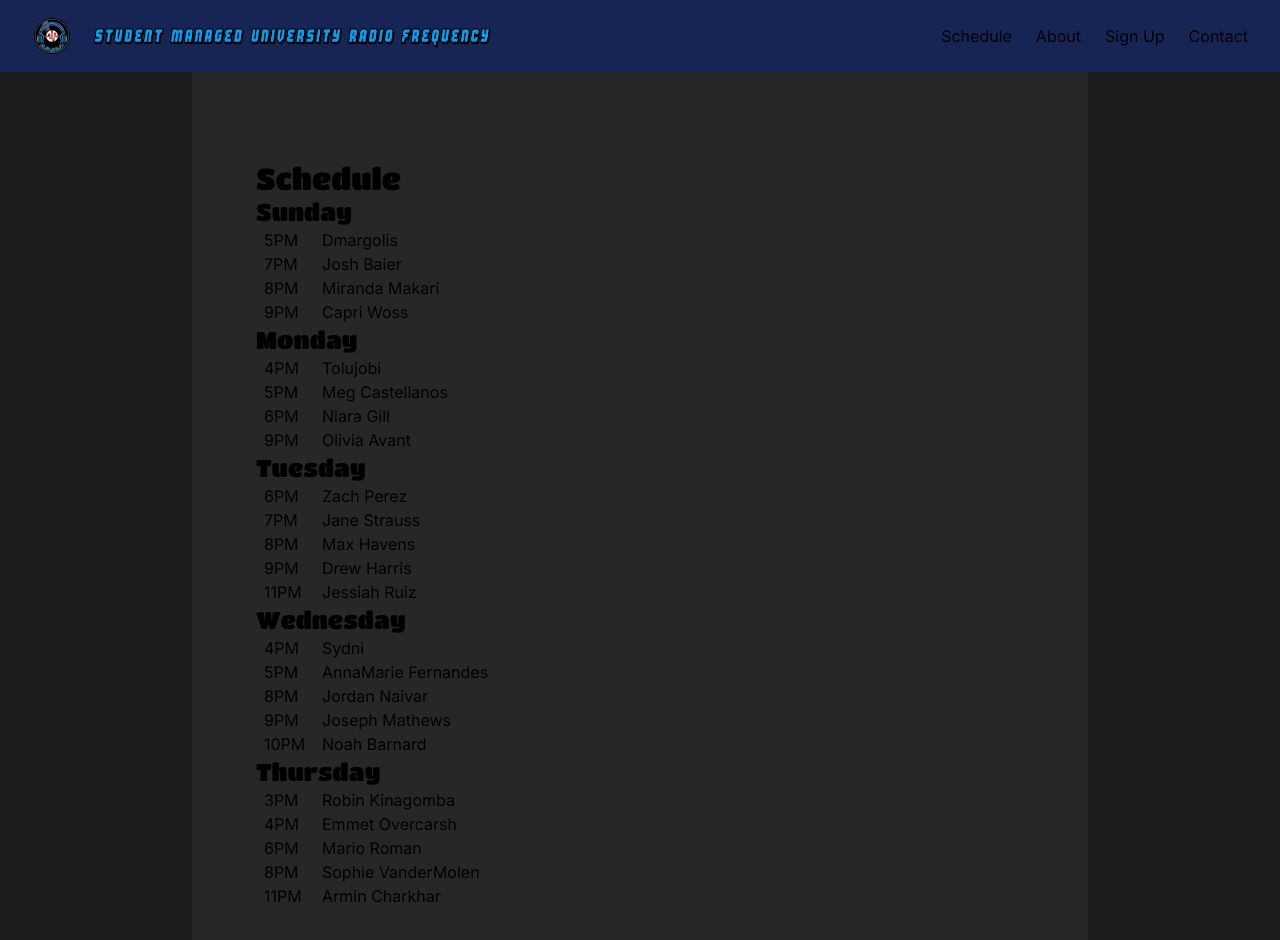
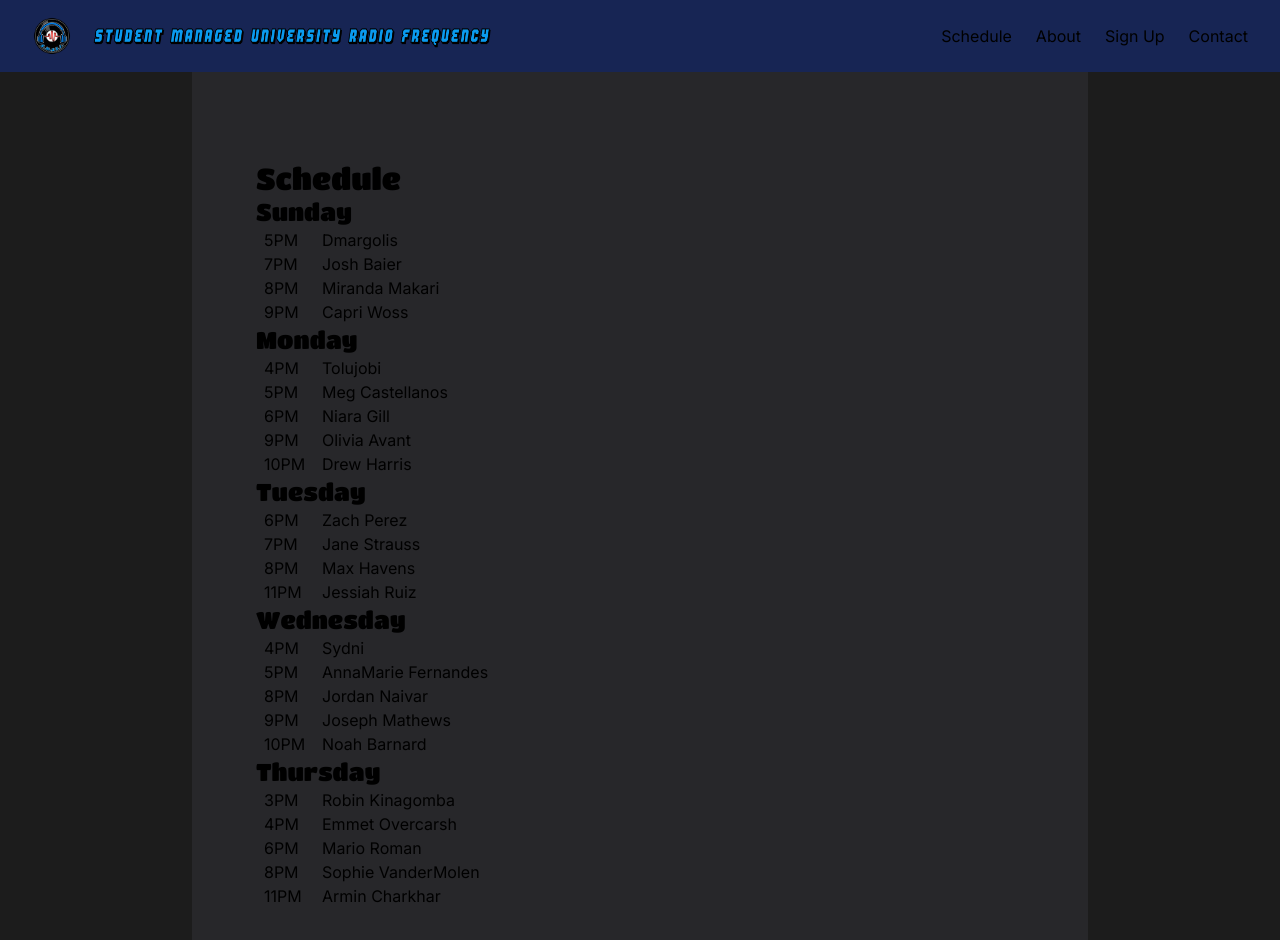
Before and after one commit to drew-harris/old-smurf-radio, a Next.js app: page /schedule in a window 1280 px wide. Built offline with nearby package versions, Linux system fonts and the light colour scheme.

Commit message:
move me up

```diff
--- a/src/app/schedule/page.tsx
+++ b/src/app/schedule/page.tsx
@@ -15,11 +15,12 @@ export default function Schedule() {
       <ScheduleSlot name="Meg Castellanos" time="5PM" />
       <ScheduleSlot name="Niara Gill" time="6PM" />
       <ScheduleSlot name="Olivia Avant" time="9PM" />
+      <ScheduleSlot name="Drew Harris" time="10PM" />
       <h2 className={`${titan.className} text-2xl`}>Tuesday</h2>
       <ScheduleSlot name="Zach Perez" time="6PM" />
       <ScheduleSlot name="Jane Strauss" time="7PM" />
       <ScheduleSlot name="Max Havens" time="8PM" />
-      <ScheduleSlot name="Drew Harris" time="9PM" />
+      {/* <ScheduleSlot name="Drew Harris" time="9PM" /> */}
       <ScheduleSlot name="Jessiah Ruiz" time="11PM" />
       <h2 className={`${titan.className} text-2xl`}>Wednesday</h2>
       <ScheduleSlot name="Sydni" time="4PM" />
```
